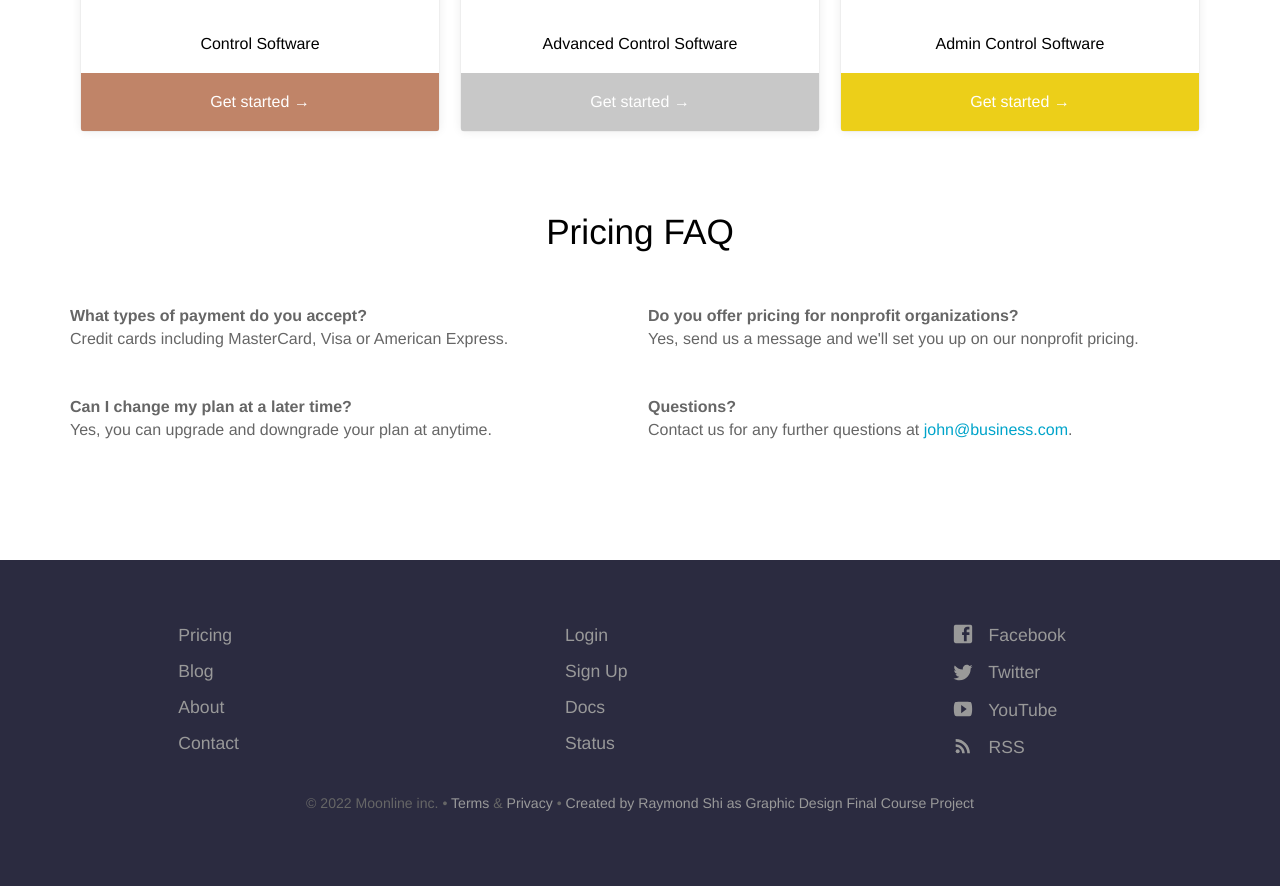
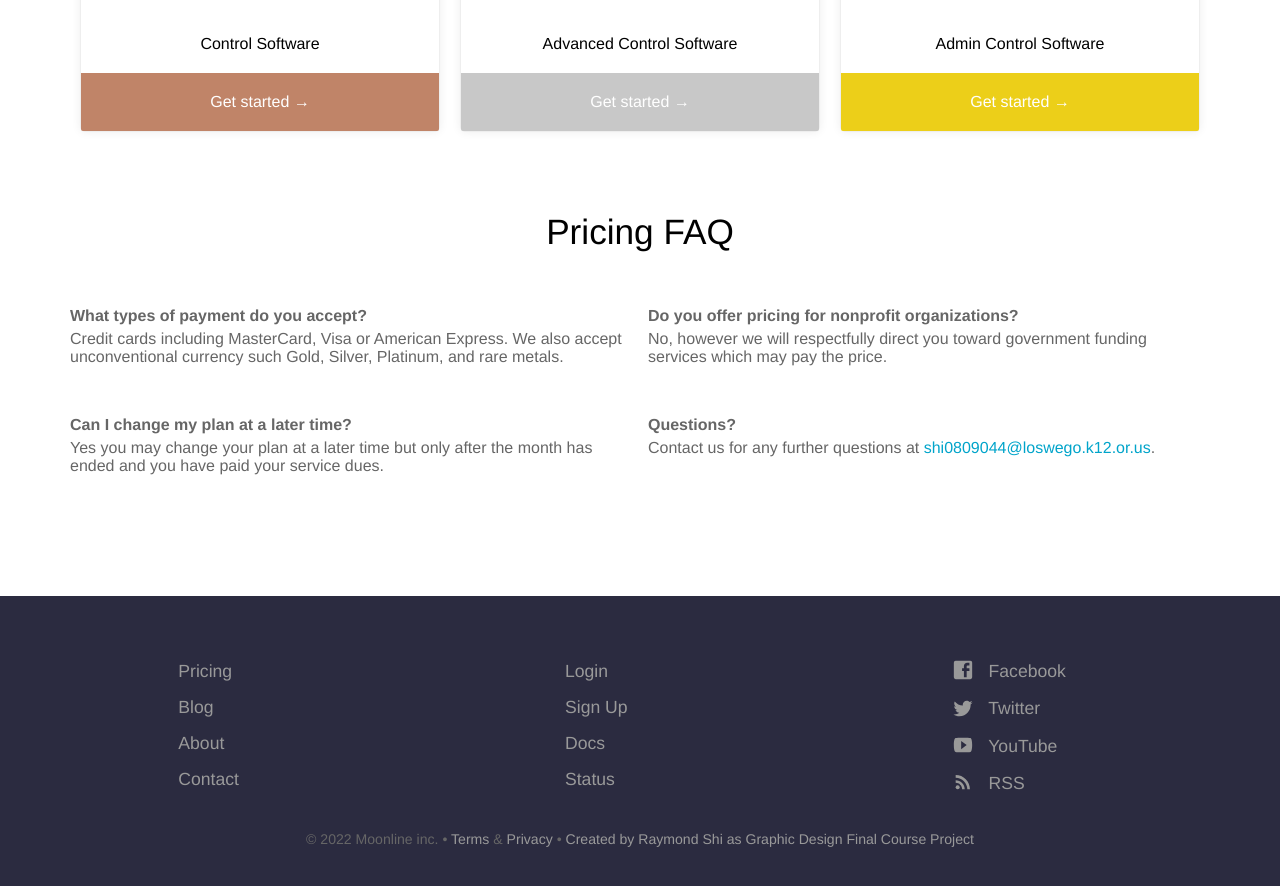
Before and after one commit to shikairui/moonline, a Jekyll site: the page built from pricing.html, in a window 1280 px wide and 900 px high, scrolled down 687 px. Shown: the top 886 px of the window. Built offline with Jekyll 4.4.1, drawn with Linux system fonts in a browser that asks for light colours; before the commit the page ends 1551 px from its top, so only the background shows below that.

Commit message:
Update pricing.html

```diff
--- a/pricing.html
+++ b/pricing.html
@@ -59,13 +59,13 @@ pricing_table:
       text: Get started
 faq:
   - question: What types of payment do you accept?
-    answer: Credit cards including MasterCard, Visa or American Express.
+    answer: Credit cards including MasterCard, Visa or American Express. We also accept unconventional currency such Gold, Silver, Platinum, and rare metals.
   - question: Can I change my plan at a later time?
-    answer: Yes, you can upgrade and downgrade your plan at anytime.
+    answer: Yes you may change your plan at a later time but only after the month has ended and you have paid your service dues.
   - question: Do you offer pricing for nonprofit organizations?
-    answer: Yes, send us a message and we'll set you up on our nonprofit pricing.
+    answer: No, however we will respectfully direct you toward government funding services which may pay the price.
   - question: Questions?
-    answer: Contact us for any further questions at <a href="#">john@business.com</a>.
+    answer: Contact us for any further questions at <a href="#">shi0809044@loswego.k12.or.us</a>.
 ---
 <div class="plans">
 	{% for plan in page.pricing_table %}
```
